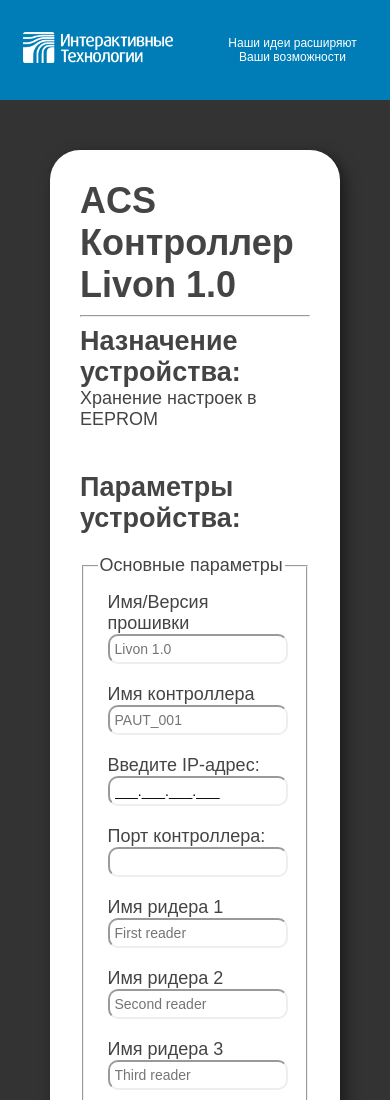
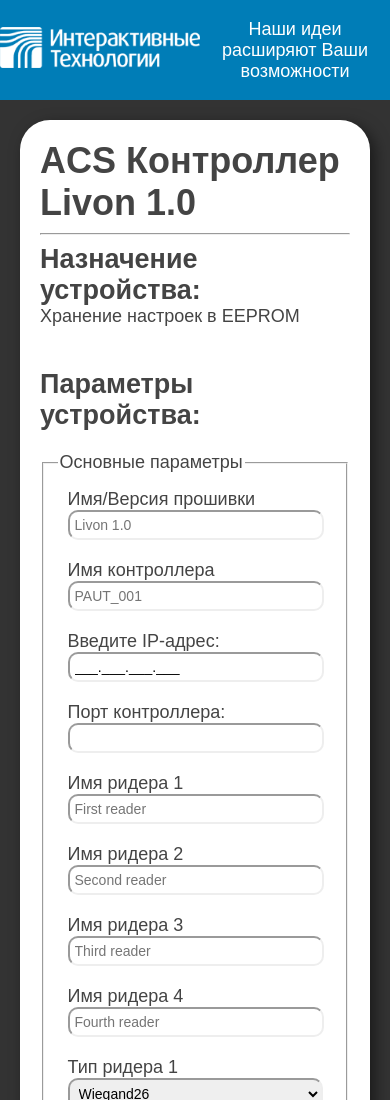
Before and after one commit to vseveryday/Livon, a plain HTML site: page index.html in a window 390 px wide. Shown: the top 1100 px of the page. Drawn offline with Linux system fonts and the light colour scheme; a web font is replaced by a local one.

Commit message:
Add files via upload

```diff
--- a/MySite.js
+++ b/MySite.js
@@ -1,7 +1,6 @@
 
 $(function(){
 $('.ipv4').ipAddress();
-$('.ipv6').ipAddress({v:6});
 });
 
 
--- a/media.css
+++ b/media.css
@@ -1,12 +1,4 @@
-@media screen and (max-width: 872px) {
-    .slogan p {
-        max-width: 300px;
-        font-size: 18px;
-    }
-    .logo img {
-        max-width: 200px;
-    }
-}
+
 @media screen and (max-width: 560px) {
     body {
         font-size: 18px;
@@ -44,6 +36,14 @@
         width: 70%;
     }
 }
+@media screen and (max-width: 600px) {
+    .global-container {
+        margin: 20px 20px 0 20px;
+    }
+    .container {
+        padding: 20px;
+    }
+}
 @media screen and (max-width: 865px) {
     .parameters-container {
         display: block;
@@ -53,8 +53,19 @@
         width: auto;
         height: auto;
     }
+}
+@media screen and (max-width: 872px) {
+    .slogan p {
+        max-width: 300px;
+        font-size: 18px;
+    }
+    .logo img {
+        max-width: 200px;
+    }
+}
 
-}
+
+/* Отображение в виде таблицы или списка */
 @media screen and (max-width: 1100px) {
     .main-table {
         display: none;
@@ -65,3 +76,4 @@
         display: none;
     }
 }
+/* Отображение в виде таблицы или списка */
```
